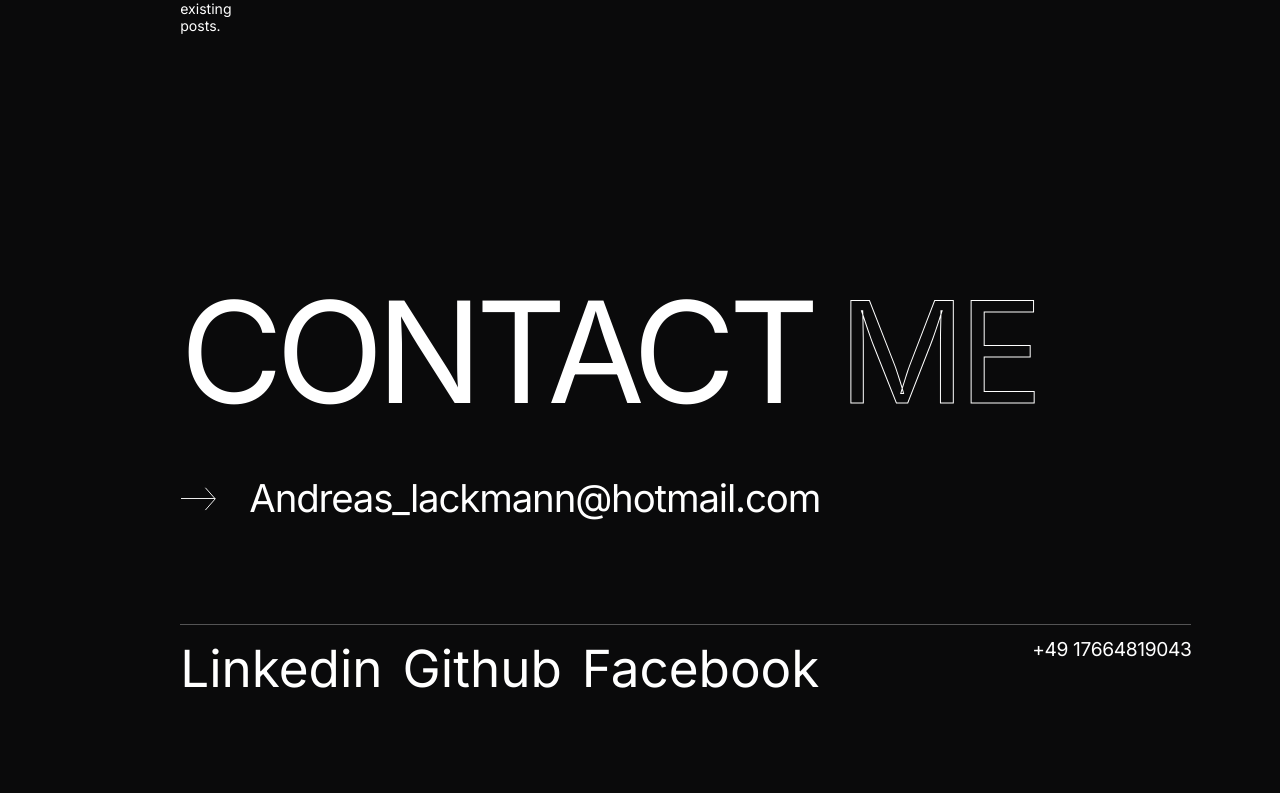
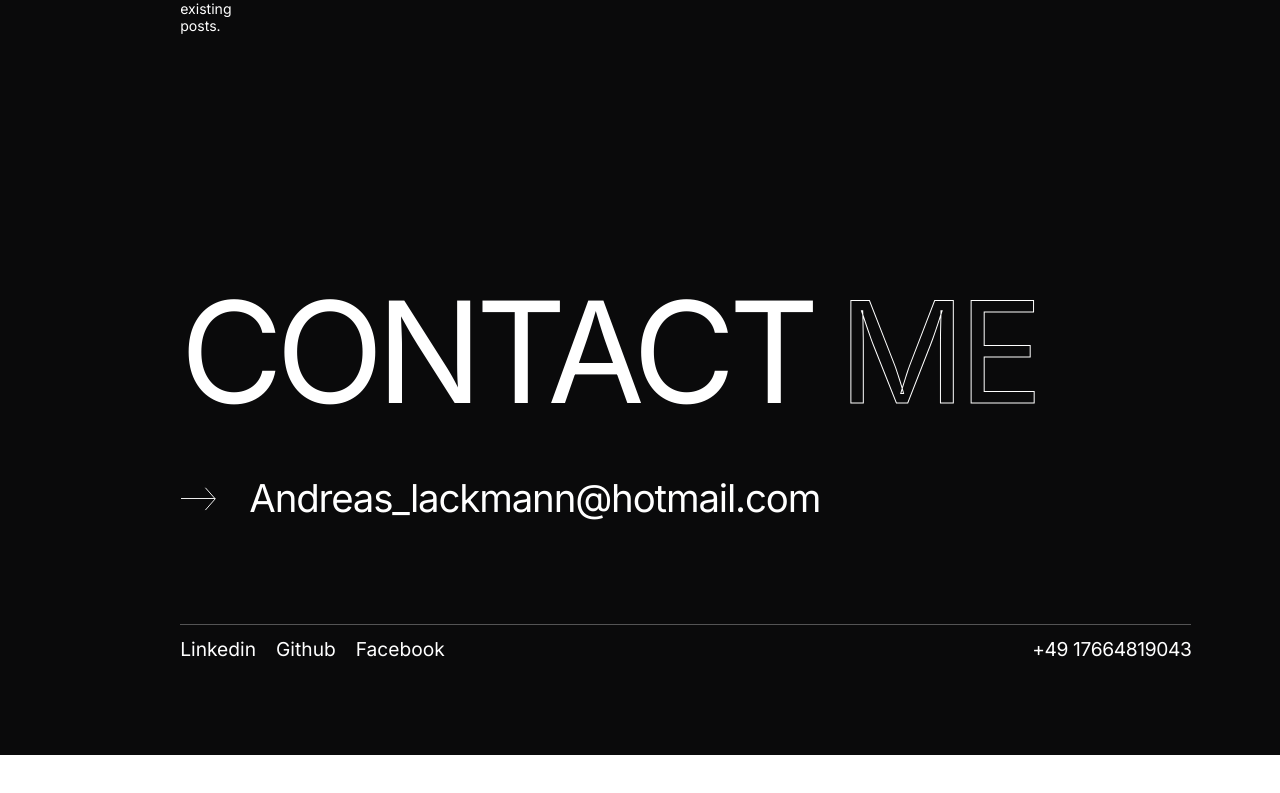
Before and after one commit to jokk3r/Portfolio_AL, a React (Create React App) app: page / in a window 1280 px wide. Shown: the part 4428-5221 px from the top of the page. After the commit the page ends 5183 px from the top, so only its background shows below. Built offline with nearby package versions, Linux system fonts and the light colour scheme.

Commit message:
contact links size fix

```diff
--- a/src/components/Contact/Contact.module.scss
+++ b/src/components/Contact/Contact.module.scss
@@ -101,8 +101,10 @@
       width: 89vw;
       align-items: center;
       margin-left: 5vw;
-      .contact__link {
-        font-size: 16px;
+      .contact__links {
+        .contact__link {
+          font-size: 16px;
+        }
       }
       .contact__number {
         font-size: 16px;
@@ -126,8 +128,10 @@
       width: 79vw;
       margin: 1vw 0;
       align-items: flex-start;
-      .contact__link {
-        font-size: 1.5vw;
+      .contact__links {
+        .contact__link {
+          font-size: 1.5vw;
+        }
       }
       .contact__number {
         font-size: 1.5vw;
```
